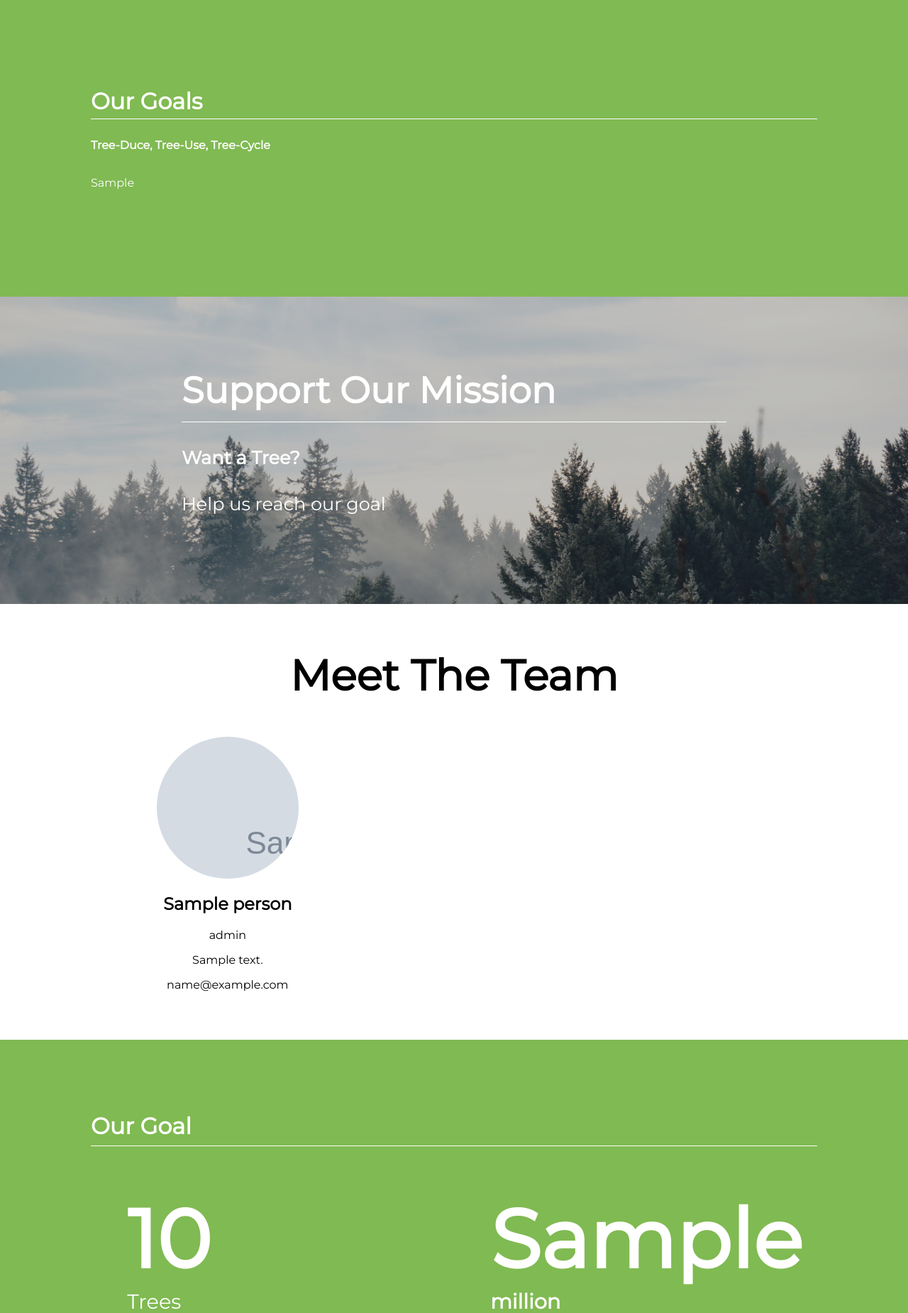
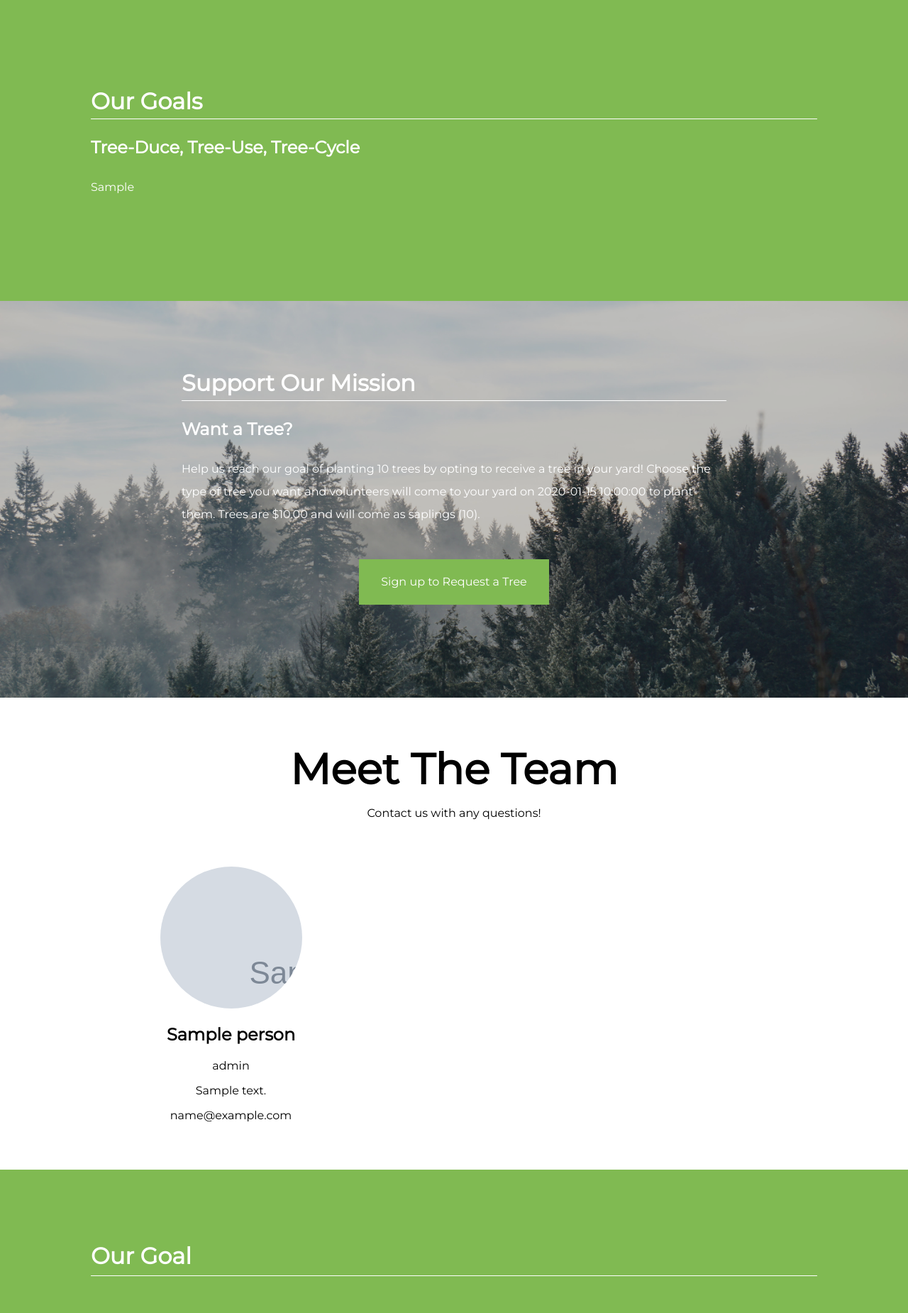
Before and after one commit to tree-plenish/event-pages, a Flask app: template templates/index.html in a window 1280 px wide. Shown: the part 771-2621 px from the top of the page at 71% size. Run offline with Flask 2, Linux system fonts and the light colour scheme; the template is opened without the code that fills it: most values are stand-ins (such as "Sample title", 1, 10 or a date in 2020); grey boxes marked "Sample" are stand-in pictures.

Commit message:
Work on footer and font consistency

```diff
--- a/static/css/main.css
+++ b/static/css/main.css
@@ -44,6 +44,7 @@ a{
     /* backdrop-filter: blur(8px);
     -webkit-backdrop-filter: blur(8px); */
     font-size: 2vw;
+    text-align: left;
 }
 hr{
     border: 0;
@@ -80,12 +81,17 @@ hr{
 }
 
 #footer{
+    text-align: center;
     background-color: #016d30;
-    padding: 30px;
+    padding: 40px;
     position: relative;
     bottom: 0;
-    height: 100px;
+    /* height: 100px; */
     margin: 0;
+    color:#80ba52;
+}
+#footer h1{
+    color: white;
 }
 .circleCropper{
     width: 200px;
@@ -143,15 +149,21 @@ hr{
     background-repeat: no-repeat;
     background-size: cover;
     background-attachment: fixed;
-
-    font-size: 2vw;
-
+    text-align: center;
+    /* font-size: 2vw; */
+    line-height: 2em;
+}
+#supportOurMission p, #supportOurMission h1,#supportOurMission h3{
+    text-align: left;
+}
+#supportOurMission .button{
+    display: inline-block;
 }
 .overImage{
     background-color: rgba(0,0,0,0.22);
     color: white;
     padding: 100px 20%;
-    text-align: left;
+
 }
 #goalMetrics{
     background-color: #80ba52;
@@ -230,7 +242,7 @@ hr{
 /*3 cards*/
 @media screen and (min-width: 68em) {
     .card {
-        max-width: calc(33% - 1em);
+        max-width: calc(34% - 1em);
     }
 }
 
--- a/templates/base.html
+++ b/templates/base.html
@@ -19,7 +19,7 @@
     </div>
     <div id="footer">
       <h1>A community effort to increase sustainability.</h1>
-      <h1>Tree-Plenish.</h1>
+      <h2>Tree-Plenish.</h2>
     </div>
     <!-- <script src="https://code.jquery.com/jquery-3.5.1.min.js" integrity="sha256-9/aliU8dGd2tb6OSsuzixeV4y/faTqgFtohetphbbj0=" crossorigin="anonymous"></script> -->
     {% block scripts %}{% endblock %}
--- a/templates/index.html
+++ b/templates/index.html
@@ -30,7 +30,7 @@
 <div id="goalMsg">
     <h1>Our Goals</h1>
     <hr />
-    <h4>Tree-Duce, Tree-Use, Tree-Cycle</h4>
+    <h3>Tree-Duce, Tree-Use, Tree-Cycle</h3>
     <p>{{ event.goalMsg }}</p>
 </div>
 
@@ -38,14 +38,21 @@
     <div class="overImage">
         <h1>Support Our Mission</h1>
         <hr />
-        <h4>Want a Tree?</h4>
-        <p>Help us reach our goal</p>
+        <h3>Want a Tree?</h3>
+        <p>
+            Help us reach our goal of planting {{ event.treeGoal }} trees by opting to receive a tree in your
+            yard! Choose the type of tree you want and volunteers will come to your yard on
+            {{ event.deadline }} to plant them. Trees are {{ "${:,.2f}".format(event.treePrice) }} and will
+            come as saplings ({{ event.saplingHeight }}).
+        </p>
+        <a href="{{ event.treeLink }}" class="button">Sign up to Request a Tree</a>
     </div>
 
 </div>
 
 <div>
     <h1 class="divHead">Meet The Team</h1>
+    <p>Contact us with any questions!</p>
     <div class="centered">
         <div class="cards">
             {% for person in event.team %}
@@ -71,20 +78,6 @@
 <div id="goalMetrics">
     <h1>Our Goal</h1>
     <hr />
-    <!-- <table>
-        <tr>
-            <td>
-                <h1>{{ event.treeGoal }}</h1>
-            </td>
-            <td>
-                <h1 style="display: inline">{{ event.paperGoal }}</h1><h3 style="display: inline"> million</h3>
-            </td>
-        </tr>
-        <tr>
-            <td><p>Trees</p></td>
-            <td><p>Sheets of Paper Replaced</p></td>
-        </tr>
-    </table> -->
     <div class="split">
         <div class="half">
             <h1>{{ event.treeGoal }}</h1>
```
